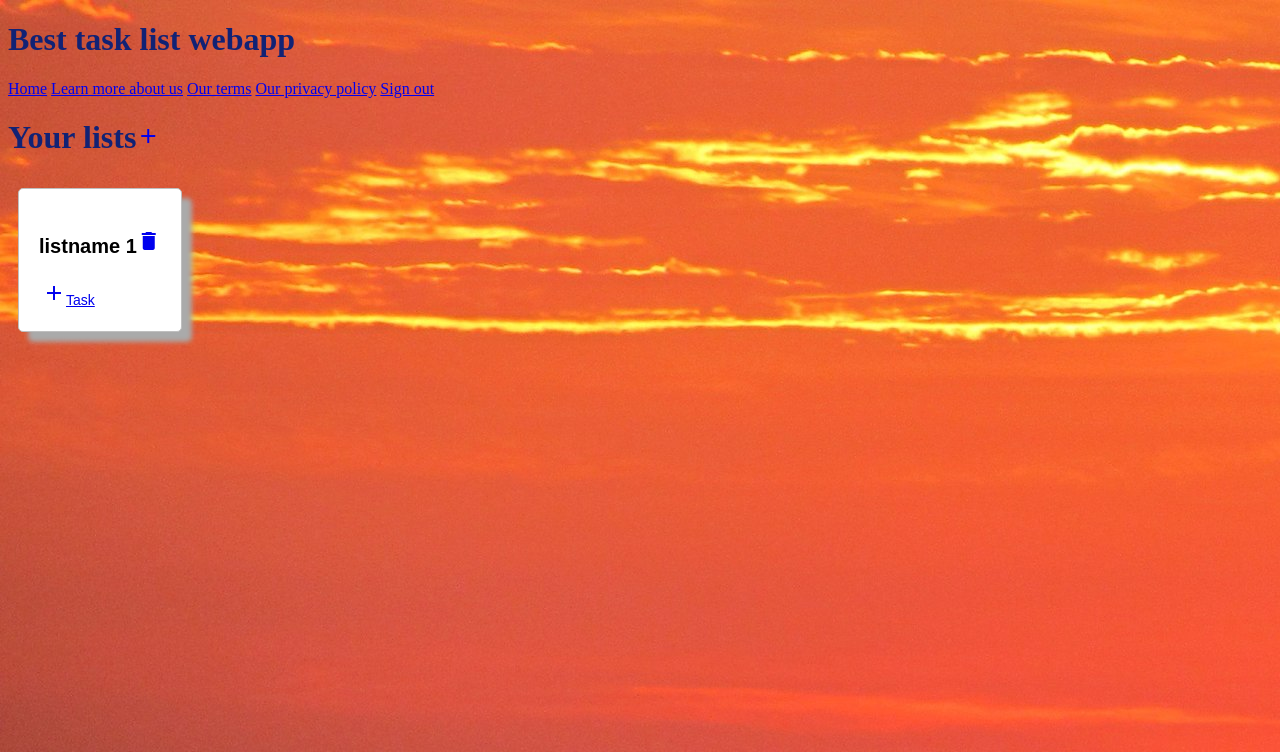
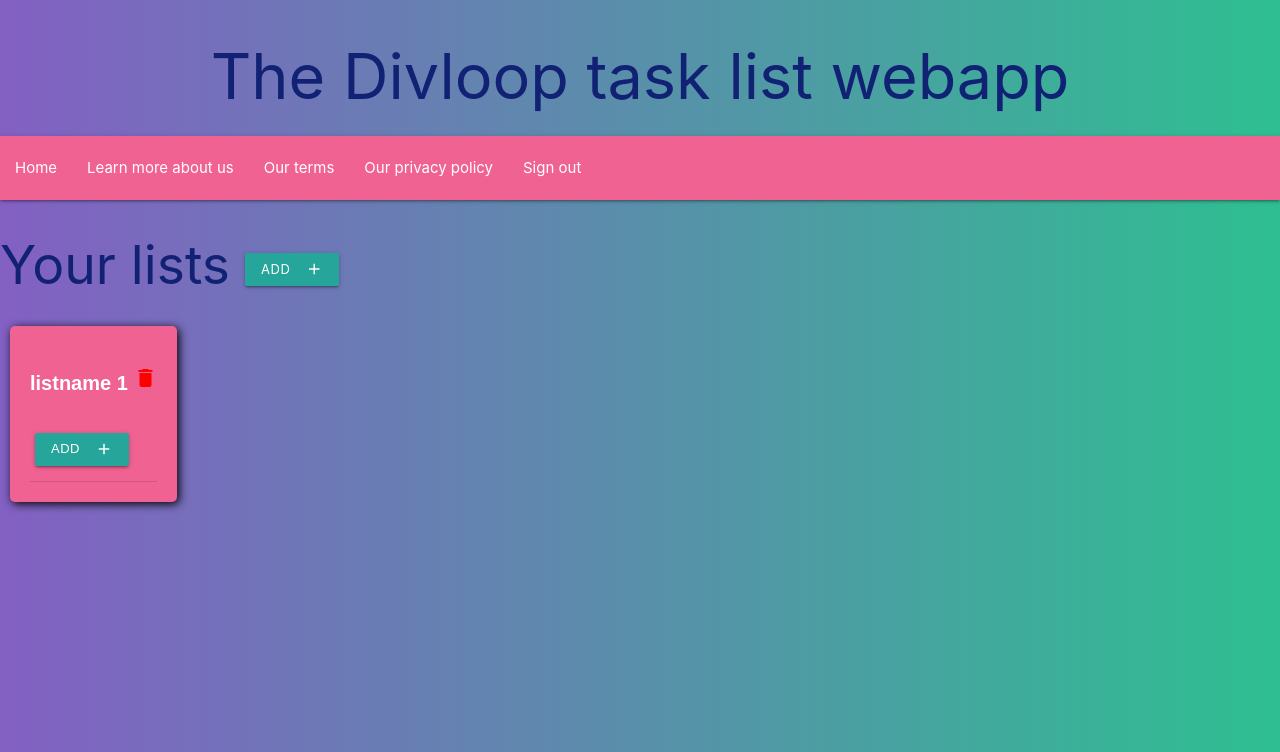
Before and after one commit to thedivloop/pirple-flask, a Flask app: page / in a window 1280 px wide. Shown: the top 752 px of the page. Run offline with Flask 2, Linux system fonts and the light colour scheme; a user stored in the database is signed in; data comes from the database, SQL or seed files in the repository; both versions use the stored data as it was after the commit.

Commit message:
Updated front end visual with materialize

```diff
--- a/app.py
+++ b/app.py
@@ -19,15 +19,24 @@ def home():
 
 @app.route('/terms', methods = ['GET'])
 def terms():
-	return render_template('terms.html')
+	status = "out"
+	if 'username' in session:
+		status = "in"
+	return render_template('terms.html', message = status)
 
 @app.route('/privacy', methods = ['GET'])
 def privacy():
-	return render_template('privacy.html')
+	status = "out"
+	if 'username' in session:
+		status = "in"
+	return render_template('privacy.html', message = status)
 
 @app.route('/about', methods = ['GET'])
 def about():
-	return render_template('about.html')
+	status = "out"
+	if 'username' in session:
+		status = "in"
+	return render_template('about.html', message = status)
 
 @app.route('/dashboard', methods = ['GET'])
 def dashboard():
@@ -63,7 +72,7 @@ def signup():
 		lastname = request.form["lastname"]
 		password = request.form["password"]
 		message = model.signup(username,firstname, lastname, password)
-		return render_template('signup.html', message = message)
+		return redirect(url_for('login'))
 
 @app.route('/getsession')
 def getsession():
@@ -78,7 +87,7 @@ def createlist():
 		g.user = session['username']
 		userID = model.getUserId(g.user)
 		model.add_list(userID,list)
-		return render_template('dashboard.html', message = model.get_lists(g.user))
+		return redirect(url_for('home'))
 	else:
 		return render_template('createlist.html')
 
--- a/static/css/style.css
+++ b/static/css/style.css
@@ -1,6 +1,17 @@
 body {
-	background-image: url(../img/sunset.jpg);
+	background: #8360c3; /* fallback for old browsers */
+  	background: -webkit-linear-gradient(to right, #8360c3, #2ebf91); /* Chrome 10-25, Safari 5.1-6 */
+  	background: linear-gradient(to right, #8360c3, #2ebf91); /* W3C, IE 10+/ Edge, Firefox 16+, Chrome 26+, Opera 12+, Safari 7+ */
+	/* background-image: url(../img/sunset.jpg); */
 	/* background-color: white; */
+}
+
+.nav-wrapper {
+	/* background-color: #275697; */
+}
+
+h1 {
+	text-align: center;
 }
 
 .main {
@@ -11,16 +22,18 @@ body {
 .lists {
 	margin: 10px;
 	padding: 20px;
-	border: 1px solid #BFBFBF;
+	color: white;
+	/* border: 1px solid #BFBFBF; */
 	border-radius: 5px;
-	background-color: white;
-	box-shadow: 10px 10px 5px #aaaaaa;
+	background-color: #f06292;
+	box-shadow: 2px 2px 10px black;
 
 }
 .listnames {
 	text-align: center;
+
 }
-h1 {
+h1,h2 {
 	color: #112275;
 }
 
@@ -39,3 +52,11 @@ tr {
 	font-family: Arial, Helvetica, sans-serif;
 	font-size: 14px;
 }
+
+.icon-del {
+	color: red;
+}
+
+.icon {
+	color: #4db6ac;
+}
--- a/templates/dashboard.html
+++ b/templates/dashboard.html
@@ -1,28 +1,28 @@
 {% extends "structure.html" %}
 
 {% block logout %}
-<a href="/logout">Sign out</a>
+<li><a href="/logout">Sign out</a></li>
 {% endblock logout %}
 {% block main%}
-	<h1>Your lists<a href="{{ url_for('createlist') }}"><i class="material-icons Large">add</i></a></h1>
+	<h2>Your lists  <a href="{{ url_for('createlist') }}" class="waves-effect waves-light btn-small"><i class="material-icons right Large">add</i>Add</a></h2>
 	{% block content%}
 	<div class="main">
 		{% for l in message[0] %}
 		<div class="lists">
-			<p class="listnames" id="{{ l[0] }}">{{ l[1] }}<a href="{{ url_for('deletelist', lid=l[0]) }}"><i class="material-icons Small">delete</i></a></p>
+			<p class="listnames" id="{{ l[0] }}">{{ l[1] }}   <a href="{{ url_for('deletelist', lid=l[0]) }}"><i class="material-icons Large icon-del">delete</i></a></p>
 			<table>
 
 				{% for t in message[1] %}
 					{% if t[0] == l[0] %}
 					<tr>
 						<td>{{t[2]}}</td>
-						<td><a href="{{ url_for('update_task', tid=t[1]) }}" ><i class="material-icons Small">edit</i></a></td>
-						<td><a href="{{ url_for('deletetask', tid=t[1]) }}"><i class="material-icons Small">delete</i></a></td>
+						<td><a href="{{ url_for('update_task', tid=t[1]) }}" ><i class="material-icons Small icon">edit</i></a></td>
+						<td><a href="{{ url_for('deletetask', tid=t[1]) }}"><i class="material-icons Small icon-del">delete</i></a></td>
 					</tr>
 					{% endif %}
 				{% endfor%}
 					<tr>
-						<td><a href="{{ url_for('createtask', lid=l[0]) }}"><i class="material-icons Small">add</i>Task</a></td>
+						<td><a href="{{ url_for('createtask', lid=l[0]) }}" class="waves-effect waves-light btn-small"><i class="material-icons right Small">add</i>Add</a></td>
 					</tr>
 			</table>
 		</div>
--- a/templates/index.html
+++ b/templates/index.html
@@ -8,9 +8,6 @@
 		<input type="submit" >
 	</form>
 	<p>{{ message }}</p>
-	<br>
-	<br>
-	<br>
-	<a href="/signup">SIGN up here!!!</a>
+
 
 {% endblock main%}
--- a/templates/signup.html
+++ b/templates/signup.html
@@ -1,7 +1,7 @@
 {% extends "structure.html" %}
 
 {% block main%}
-	<h1>This is for signing up here!</h1>
+	<h2>This is for signing up here!</h2>
 	<form action="/signup" method="POST">
 		<input placeholder="Username" type="text" name="username">
 		<input placeholder="First name" type="text" name="firstname">
--- a/templates/structure.html
+++ b/templates/structure.html
@@ -4,18 +4,25 @@
 	<meta charset="utf-8">
 	<link rel="stylesheet" href="/static/css/style.css">
 	<link href="https://fonts.googleapis.com/icon?family=Material+Icons" rel="stylesheet">
-	<title>This only shows up in the browser</title>
+	<link rel="stylesheet" href="https://cdnjs.cloudflare.com/ajax/libs/materialize/1.0.0/css/materialize.min.css">
+	<script src="https://cdnjs.cloudflare.com/ajax/libs/materialize/1.0.0/js/materialize.min.js"></script>
+	<title>The best task list ever</title>
 </head>
 <body>
 
-	<h1>Best task list webapp</h1>
+
+	<h1>The Divloop task list webapp</h1>
 	<nav>
-		<a href="/">Home</a>
-		<a href="/about">Learn more about us</a>
-		<a href="/terms">Our terms</a>
-		<a href="/privacy">Our privacy policy</a>
-		{% block logout %}
-		{% endblock logout %}
+		<div class="nav-wrapper pink lighten-2 ">
+			<ul>
+				<li><a href="/">Home</a></li>
+				<li><a href="/about">Learn more about us</a></li>
+				<li><a href="/terms">Our terms</a></li>
+				<li><a href="/privacy">Our privacy policy</a></li>
+				{% block logout %}
+				{% endblock logout %}
+			</ul>
+		</div>
 	</nav>
 	<div>
 		{% block main%}
```
Also changed, not shown: templates/about.html (+6 -1 lines), templates/createlist.html (+11 -5 lines), templates/homepage.html (+8 -5 lines), templates/privacy.html (+8 -1 lines), templates/terms.html (+8 -1 lines), Screen Shot 2021-03-13 at 20.28.51.png (added), project.db.
